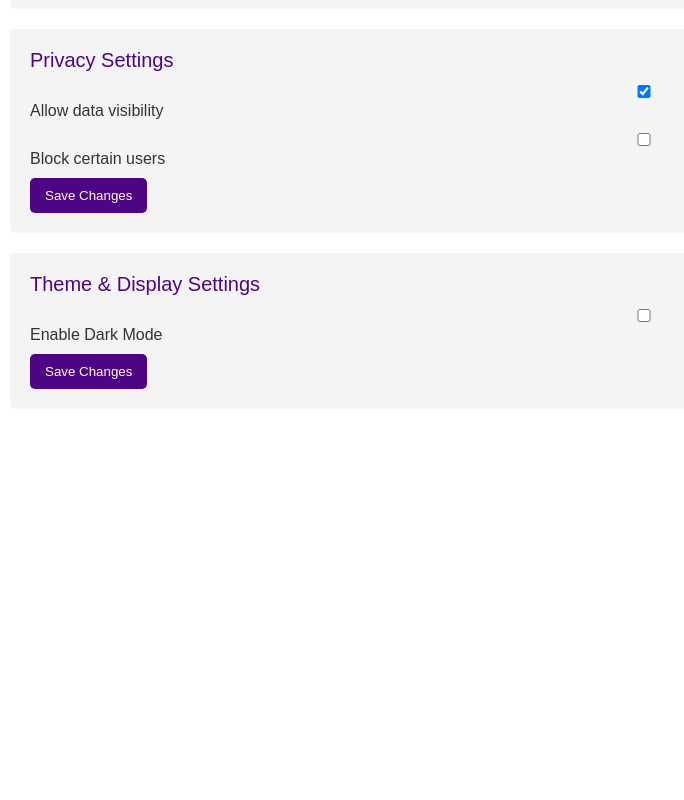
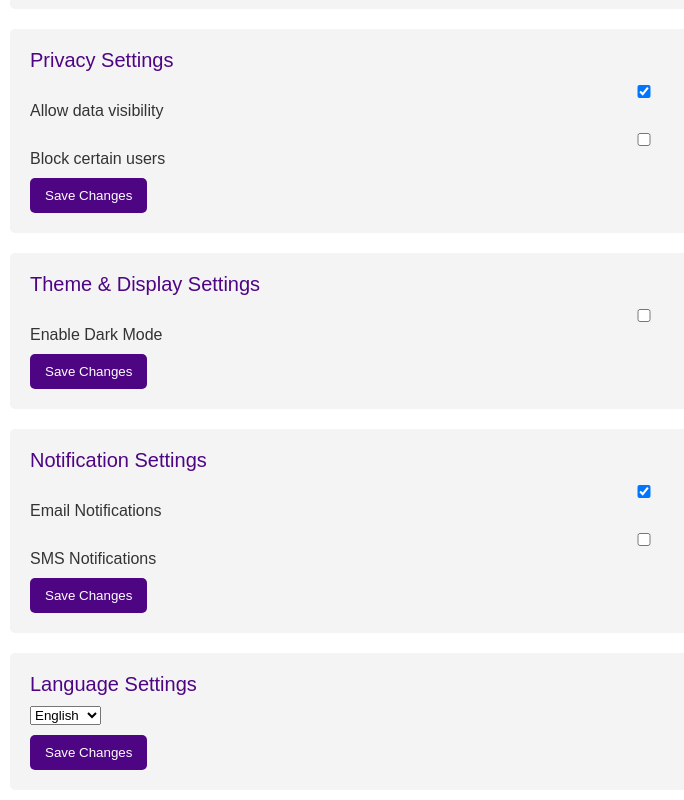
Before and after one commit to Frank1t/ARTIFAX, a plain HTML site: page settings.html in a window 1280 px wide. Shown: the part 388-1188 px from the top of the page, without its empty margins (0-684 px from the left). Before the commit the page ends 807 px from the top, so only its background shows below. Drawn offline with Linux system fonts and the light colour scheme.

Commit message:
Update settings.html

```diff
--- a/settings.html
+++ b/settings.html
@@ -16,6 +16,7 @@
             flex-direction: column;
             min-height: 100vh;
             position: relative;
+            transition: background-color 0.3s, color 0.3s;
         }
 
         /* Header */
@@ -32,6 +33,7 @@
             margin: 10px;
             background-color: #f4f4f4; /* Light background for panels */
             border-radius: 5px;
+            transition: background-color 0.3s;
         }
 
         .panel-title {
@@ -89,9 +91,13 @@
         body.dark-mode .save-btn {
             background-color: #5c4b8a; /* Slightly different color for dark mode */
         }
+
+        body.dark-mode .panel-title {
+            color: white; /* Change panel title to white in dark mode */
+        }
     </style>
 </head>
-<body>
+<body onload="applyDarkMode()">
 
     <!-- Header -->
     <div class="header">
@@ -143,6 +149,37 @@
         <button class="save-btn" onclick="saveThemeSettings()">Save Changes</button>
     </div>
 
+    <!-- Notification settings panel -->
+    <div class="settings-panel">
+        <div class="panel-title">Notification Settings</div>
+        <div class="input-field">
+            <label>
+                <input type="checkbox" id="emailNotifications" checked> Email Notifications
+            </label>
+        </div>
+        <div class="input-field">
+            <label>
+                <input type="checkbox" id="smsNotifications"> SMS Notifications
+            </label>
+        </div>
+        <button class="save-btn" onclick="saveNotificationSettings()">Save Changes</button>
+    </div>
+
+    <!-- Language settings panel -->
+    <div class="settings-panel">
+        <div class="panel-title">Language Settings</div>
+        <div class="input-field">
+            <select id="languageSelect">
+                <option value="en">English</option>
+                <option value="es">Spanish</option>
+                <option value="fr">French</option>
+                <option value="de">German</option>
+                <option value="zh">Chinese</option>
+            </select>
+        </div>
+        <button class="save-btn" onclick="saveLanguageSettings()">Save Changes</button>
+    </div>
+
     <script>
         // Function to go back to the previous page
         function goBack() {
@@ -168,26 +205,56 @@
 
         // Function to toggle dark mode
         function toggleDarkMode() {
-            document.body.classList.toggle("dark-mode");
-            // Save dark mode preference to local storage or server
-            localStorage.setItem("darkMode", document.body.classList.contains("dark-mode"));
+            const darkModeEnabled = document.getElementById("darkMode").checked;
+            document.body.classList.toggle("dark-mode", darkModeEnabled);
+            // Save dark mode preference to local storage
+            localStorage.setItem("darkMode", darkModeEnabled);
+            // Update text colors on other pages (if necessary)
+            updateTextColors(darkModeEnabled);
         }
 
-        // Apply dark mode based on stored preference
-        window.onload = function() {
-            if (localStorage.getItem("darkMode") === "true") {
-                document.body.classList.add("dark-mode");
-                document.getElementById("darkMode").checked = true; // Check dark mode checkbox
-            }
-        };
+        // Function to apply dark mode settings to the entire site
+        function applyDarkMode() {
+            const darkModeEnabled = localStorage.getItem("darkMode") === "true";
+            document.body.classList.toggle("dark-mode", darkModeEnabled);
+            document.getElementById("darkMode").checked = darkModeEnabled; // Check dark mode checkbox
+            updateTextColors(darkModeEnabled);
+        }
+
+        // Update text colors for specified pages
+        function updateTextColors(isDarkMode) {
+            const elements = document.querySelectorAll('body, h1, h2, h3, p, .panel-title'); // Update more as needed
+            elements.forEach(element => {
+                if (isDarkMode) {
+                    if (element.style.color === "black" || element.style.color === "purple") {
+                        element.style.color = "white";
+                    }
+                } else {
+                    if (element.style.color === "white") {
+                        element.style.color = "black"; // Reset color when dark mode is off
+                    }
+                }
+            });
+        }
 
         // Function to save theme settings
         function saveThemeSettings() {
             const darkModeEnabled = document.getElementById("darkMode").checked;
-            // Save theme settings logic here (e.g., API call)
             alert("Theme settings saved!");
         }
+
+        // Function to save notification settings
+        function saveNotificationSettings() {
+            const emailNotifications = document.getElementById("emailNotifications").checked;
+            const smsNotifications = document.getElementById("smsNotifications").checked;
+            alert("Notification settings saved!");
+        }
+
+        // Function to save language settings
+        function saveLanguageSettings() {
+            const selectedLanguage = document.getElementById("languageSelect").value;
+            alert(`Language settings saved! Selected language: ${selectedLanguage}`);
+        }
     </script>
-
 </body>
-            </html>
+</html>
```
